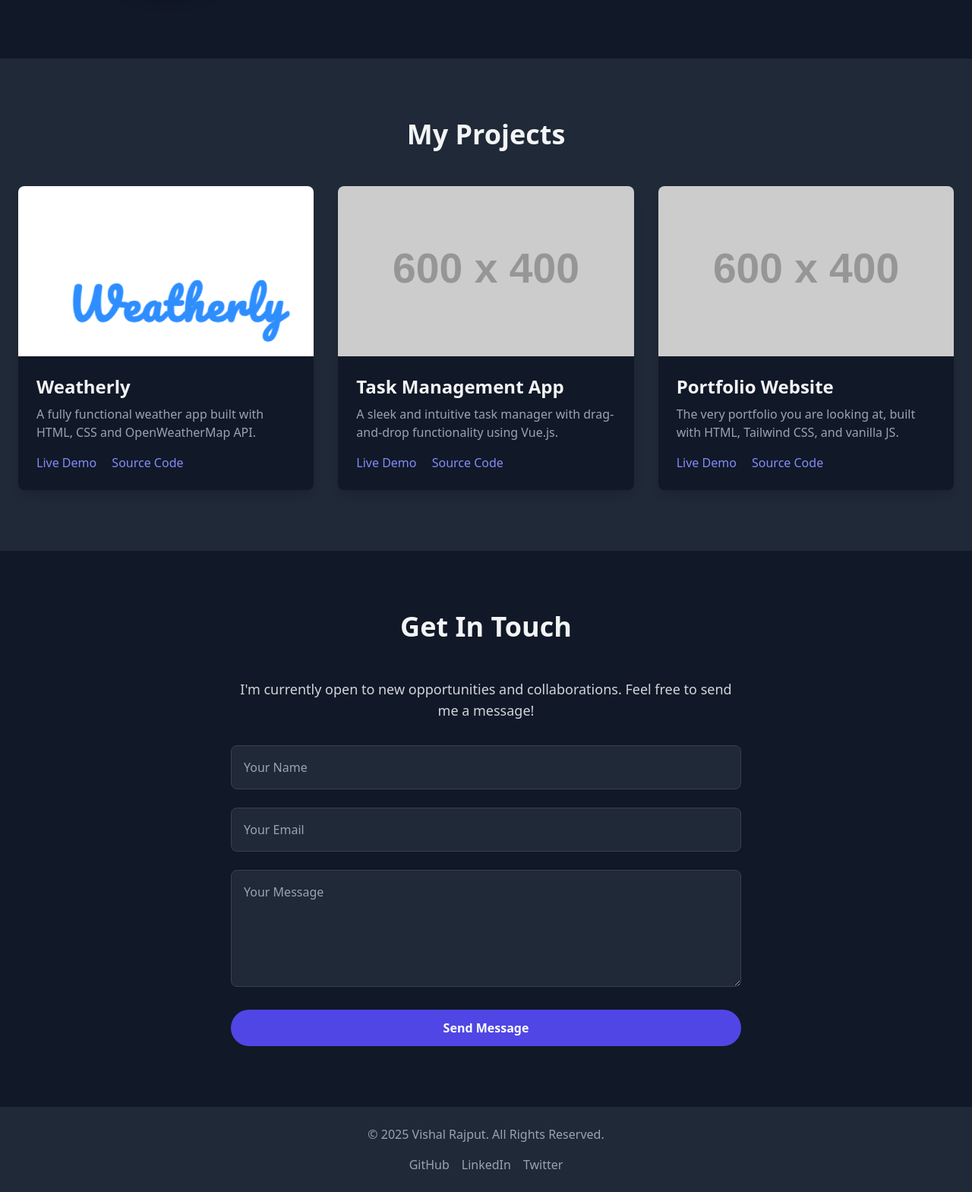
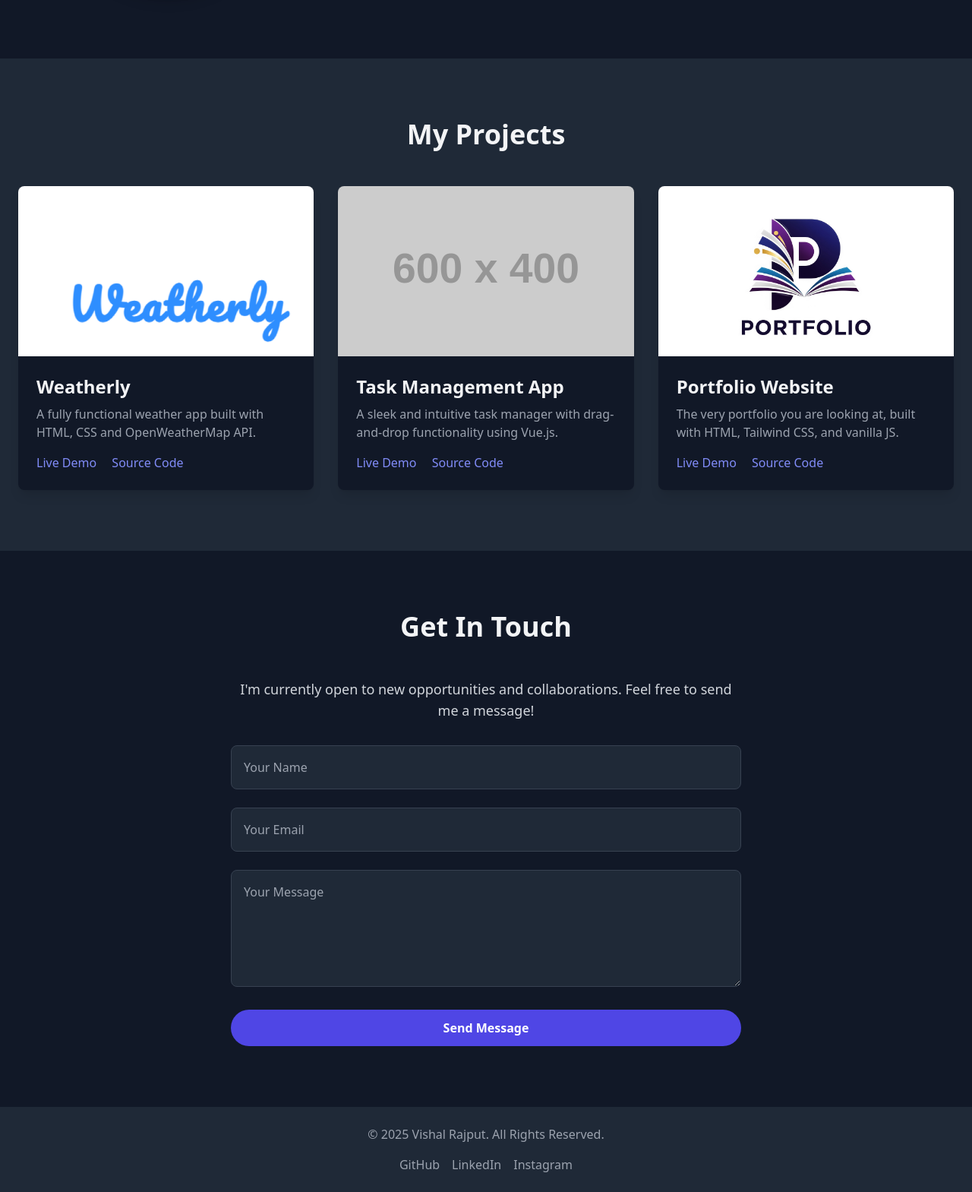
Before and after one commit to Vishalraajput/Personalportfolio, a plain HTML site: page index.html in a window 1280 px wide. Shown: the part 1291-2860 px from the top of the page at 76% size. Drawn offline with nearby package versions, Linux system fonts and the light colour scheme; placeholder pictures from the web are drawn by us; a script that the page names is missing.

```diff
--- a/index.html
+++ b/index.html
@@ -90,12 +90,12 @@
                     </div>
                     <!-- Project Card 3 -->
                     <div class="bg-gray-900 rounded-lg overflow-hidden shadow-lg transform hover:-translate-y-2 transition duration-300">
-                        <img src="https://placehold.co/600x400/1a1a1a/ffffff?text=Project+Three" alt="Project 3" class="w-full h-56 object-cover">
+                        <img src="portf.png" alt="Project 3" class="w-full h-56 object-cover">
                         <div class="p-6">
                             <h3 class="text-2xl font-bold mb-2">Portfolio Website</h3>
                             <p class="text-gray-400 mb-4">The very portfolio you are looking at, built with HTML, Tailwind CSS, and vanilla JS.</p>
-                            <a href="#" class="text-indigo-400 hover:underline mr-4">Live Demo</a>
-                            <a href="#" class="text-indigo-400 hover:underline">Source Code</a>
+                            <a href="https://vishalraajput.github.io/Personalportfolio" class="text-indigo-400 hover:underline mr-4">Live Demo</a>
+                            <a href="https://github.com/Vishalraajput/Personalportfolio.git" class="text-indigo-400 hover:underline">Source Code</a>
                         </div>
                     </div>
                 </div>
@@ -125,9 +125,9 @@
             <p>&copy; 2025 Vishal Rajput. All Rights Reserved.</p>
             <div class="flex justify-center space-x-4 mt-4">
                 <!-- Replace with your social links -->
-                <a href="#" class="hover:text-indigo-400 transition duration-300">GitHub</a>
-                <a href="#" class="hover:text-indigo-400 transition duration-300">LinkedIn</a>
-                <a href="#" class="hover:text-indigo-400 transition duration-300">Twitter</a>
+                <a href="https://github.com/Vishalraajput" class="hover:text-indigo-400 transition duration-300">GitHub</a>
+                <a href="https://www.linkedin.com/in/vishal-rajput-b2567a289/" class="hover:text-indigo-400 transition duration-300">LinkedIn</a>
+                <a href="https://www.instagram.com/am_visha_l?igsh=YWd0dXpmcm52YXV5" class="hover:text-indigo-400 transition duration-300">Instagram</a>
             </div>
         </div>
     </footer>
```
Also changed, not shown: portf.png (added).
